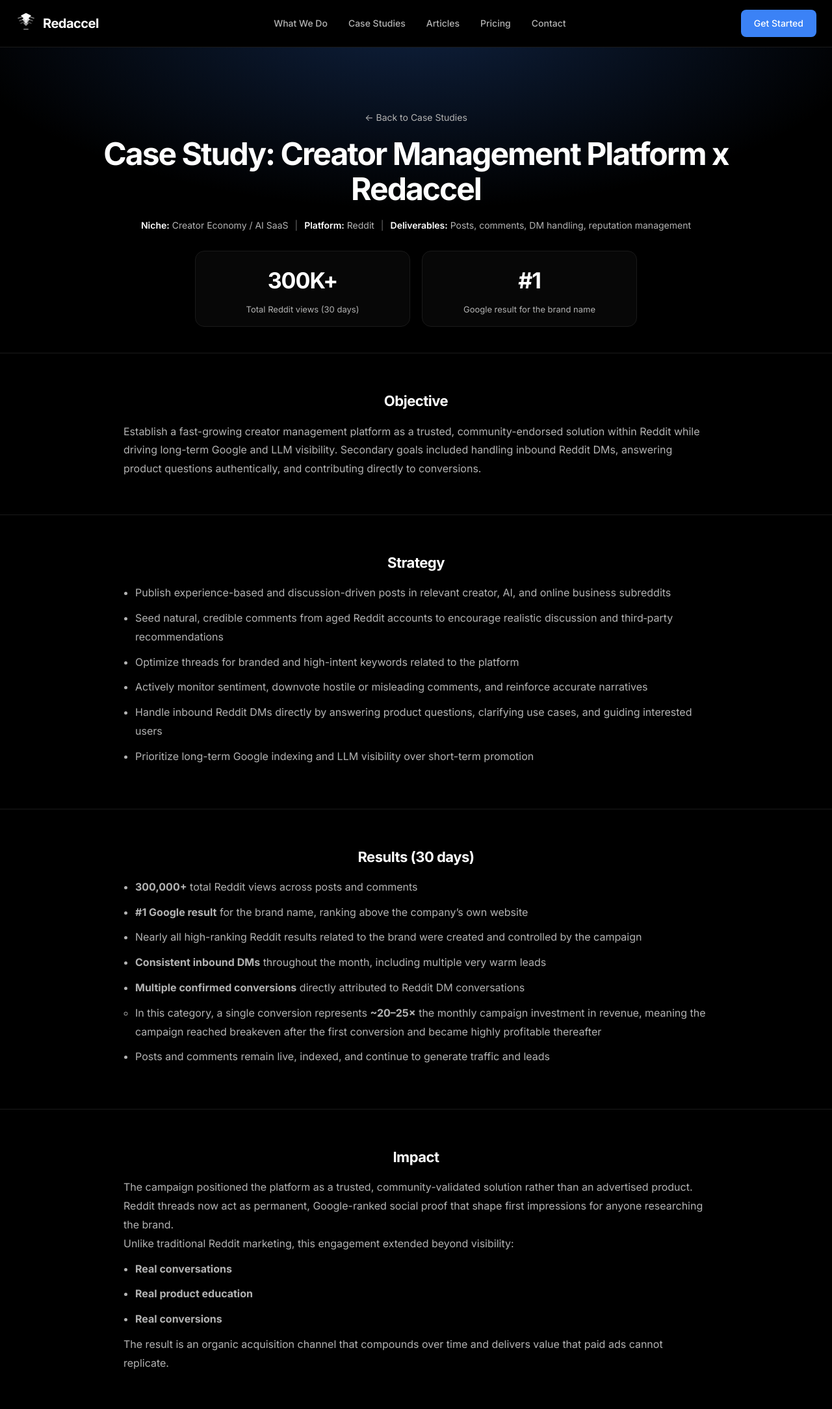
After one commit to larseneskedal/redaccel-site, a Flask app: template templates/case_studies/creator-management-platform.html in a window 1280 px wide. The commit adds this page. Shown: the whole page at 65% size. Run offline with Flask 3, Linux system fonts and the light colour scheme; the template is opened without the code that fills it, so the values that code supplies are empty.

Commit message:
Add creator management platform case study
Adds a new clickable case study card on the homepage and a dedicated /case-studies page with objective, strategy, results, and impact.

```diff
--- /dev/null
+++ b/templates/case_studies/creator-management-platform.html
@@ -0,0 +1,143 @@
+<!DOCTYPE html>
+<html lang="en">
+<head>
+    <meta charset="UTF-8">
+    <meta name="viewport" content="width=device-width, initial-scale=1.0">
+    <title>Case Study: Creator Management Platform x Redaccel</title>
+    <meta name="description" content="Case study: Reddit-led brand building driving long-term Google and LLM visibility with measurable inbound demand." />
+    <link rel="stylesheet" href="{{ url_for('static', filename='css/redaccel.css') }}">
+    <link rel="preconnect" href="https://fonts.googleapis.com">
+    <link rel="preconnect" href="https://fonts.gstatic.com" crossorigin>
+    <link href="https://fonts.googleapis.com/css2?family=Inter:wght@300;400;500;600;700&display=swap" rel="stylesheet">
+</head>
+<body>
+    <!-- Navigation -->
+    <nav class="nav" id="nav">
+        <div class="nav-container">
+            <div class="nav-logo">
+                <a href="/" class="logo-link">
+                    <svg class="logo-icon" width="32" height="32" viewBox="0 0 32 32" fill="none" xmlns="http://www.w3.org/2000/svg">
+                        <rect x="12" y="24" width="8" height="2" rx="1" fill="currentColor" opacity="0.4"/>
+                        <path d="M16 20L12 16L16 12L20 16L16 20Z" fill="currentColor" opacity="0.6"/>
+                        <path d="M16 16L10 10L16 4L22 10L16 16Z" fill="currentColor" opacity="0.8"/>
+                        <path d="M16 12L8 4L16 0L24 4L16 12Z" fill="currentColor"/>
+                        <path d="M4 8L16 4L28 8" stroke="currentColor" stroke-width="1.5" stroke-linecap="round" opacity="0.5"/>
+                        <path d="M6 12L16 8L26 12" stroke="currentColor" stroke-width="1.5" stroke-linecap="round" opacity="0.4"/>
+                        <path d="M8 16L16 12L24 16" stroke="currentColor" stroke-width="1.5" stroke-linecap="round" opacity="0.3"/>
+                    </svg>
+                    <span>Redaccel</span>
+                </a>
+            </div>
+            <div class="nav-links">
+                <a href="/#what-we-do" class="nav-link">What We Do</a>
+                <a href="/#case-studies" class="nav-link">Case Studies</a>
+                <a href="/blog" class="nav-link">Articles</a>
+                <a href="/pricing" class="nav-link">Pricing</a>
+                <a href="/#contact" class="nav-link">Contact</a>
+            </div>
+            <a href="/#contact" class="nav-cta">Get Started</a>
+            <button class="nav-toggle" id="navToggle" aria-label="Toggle navigation">
+                <span></span>
+                <span></span>
+                <span></span>
+            </button>
+        </div>
+    </nav>
+
+    <main class="case-study-page">
+        <header class="case-study-hero">
+            <div class="container">
+                <a class="case-study-back" href="/#case-studies">← Back to Case Studies</a>
+                <h1 class="case-study-title">Case Study: Creator Management Platform x Redaccel</h1>
+                <div class="case-study-meta">
+                    <span><strong>Niche:</strong> Creator Economy / AI SaaS</span>
+                    <span class="case-study-meta-sep">|</span>
+                    <span><strong>Platform:</strong> Reddit</span>
+                    <span class="case-study-meta-sep">|</span>
+                    <span><strong>Deliverables:</strong> Posts, comments, DM handling, reputation management</span>
+                </div>
+                <div class="case-study-highlights">
+                    <div class="case-study-highlight">
+                        <div class="case-study-highlight-number">300K+</div>
+                        <div class="case-study-highlight-label">Total Reddit views (30 days)</div>
+                    </div>
+                    <div class="case-study-highlight">
+                        <div class="case-study-highlight-number">#1</div>
+                        <div class="case-study-highlight-label">Google result for the brand name</div>
+                    </div>
+                </div>
+            </div>
+        </header>
+
+        <section class="case-study-section">
+            <div class="container">
+                <h2 class="case-study-section-title">Objective</h2>
+                <p class="case-study-text">
+                    Establish a fast-growing creator management platform as a trusted, community-endorsed solution within Reddit
+                    while driving long-term Google and LLM visibility. Secondary goals included handling inbound Reddit DMs,
+                    answering product questions authentically, and contributing directly to conversions.
+                </p>
+            </div>
+        </section>
+
+        <section class="case-study-section">
+            <div class="container">
+                <h2 class="case-study-section-title">Strategy</h2>
+                <ul class="case-study-list">
+                    <li>Publish experience-based and discussion-driven posts in relevant creator, AI, and online business subreddits</li>
+                    <li>Seed natural, credible comments from aged Reddit accounts to encourage realistic discussion and third‑party recommendations</li>
+                    <li>Optimize threads for branded and high-intent keywords related to the platform</li>
+                    <li>Actively monitor sentiment, downvote hostile or misleading comments, and reinforce accurate narratives</li>
+                    <li>Handle inbound Reddit DMs directly by answering product questions, clarifying use cases, and guiding interested users</li>
+                    <li>Prioritize long-term Google indexing and LLM visibility over short-term promotion</li>
+                </ul>
+            </div>
+        </section>
+
+        <section class="case-study-section">
+            <div class="container">
+                <h2 class="case-study-section-title">Results (30 days)</h2>
+                <ul class="case-study-list">
+                    <li><strong>300,000+</strong> total Reddit views across posts and comments</li>
+                    <li><strong>#1 Google result</strong> for the brand name, ranking above the company’s own website</li>
+                    <li>Nearly all high-ranking Reddit results related to the brand were created and controlled by the campaign</li>
+                    <li><strong>Consistent inbound DMs</strong> throughout the month, including multiple very warm leads</li>
+                    <li>
+                        <strong>Multiple confirmed conversions</strong> directly attributed to Reddit DM conversations
+                        <ul>
+                            <li>
+                                In this category, a single conversion represents <strong>~20–25×</strong> the monthly campaign investment in revenue,
+                                meaning the campaign reached breakeven after the first conversion and became highly profitable thereafter
+                            </li>
+                        </ul>
+                    </li>
+                    <li>Posts and comments remain live, indexed, and continue to generate traffic and leads</li>
+                </ul>
+            </div>
+        </section>
+
+        <section class="case-study-section">
+            <div class="container">
+                <h2 class="case-study-section-title">Impact</h2>
+                <p class="case-study-text">
+                    The campaign positioned the platform as a trusted, community-validated solution rather than an advertised product.
+                    Reddit threads now act as permanent, Google-ranked social proof that shape first impressions for anyone researching the brand.
+                </p>
+                <p class="case-study-text">
+                    Unlike traditional Reddit marketing, this engagement extended beyond visibility:
+                </p>
+                <ul class="case-study-list">
+                    <li><strong>Real conversations</strong></li>
+                    <li><strong>Real product education</strong></li>
+                    <li><strong>Real conversions</strong></li>
+                </ul>
+                <p class="case-study-text">
+                    The result is an organic acquisition channel that compounds over time and delivers value that paid ads cannot replicate.
+                </p>
+            </div>
+        </section>
+    </main>
+
+    <script src="{{ url_for('static', filename='js/redaccel.js') }}"></script>
+</body>
+</html>
```
Also changed, not shown: templates/redaccel.html (+21 -0 lines).
